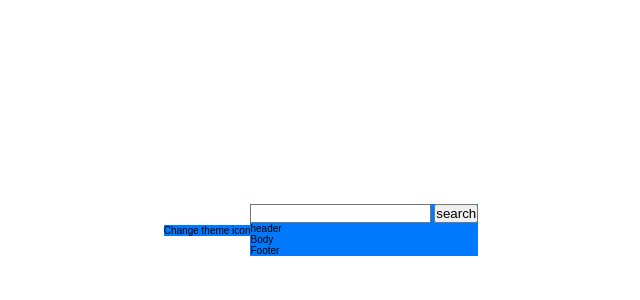
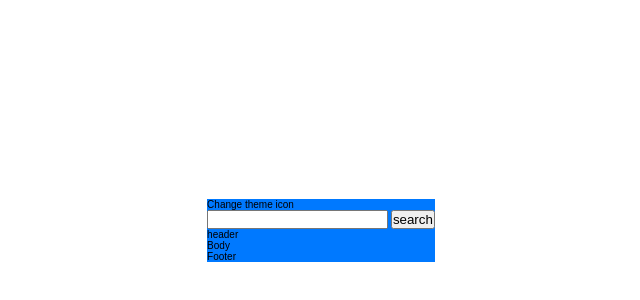
Before and after one commit to Nicasiomarques/github-user-search-app, a website: page index.html in a window 1280 px wide. Shown: the part 170-470 px from the top of the page, without its empty margins (319-959 px from the left). Drawn offline with Linux system fonts and the light colour scheme.

Commit message:
fix: solved conflits

```diff
--- a/Frontend/style/layout/_grid.sass
+++ b/Frontend/style/layout/_grid.sass
@@ -2,8 +2,9 @@ body
   display: flex
   justify-content: center
   align-items: center
+
 .container
   @include margin-x(auto)
-  max-width: $container-max-width
+  max-width: 730px
   width: 100%
   background: $primary
--- a/index.html
+++ b/index.html
@@ -15,11 +15,11 @@
 		<title>Frontend Mentor | GitHub user search app</title>
 	</head>
 	<body>
-		<header class="c-header">
-			<div class="container">Change theme icon</div>
-		</header>
 		<main>
 			<div class="container">
+				<header class="c-header">
+					<div class="container">Change theme icon</div>
+				</header>
 				<form action="#" class="c-form">
 					<input type="search" class="c-input c-input--search" />
 					<button class="c-btn c-btn--primary">search</button>
```
Also changed, not shown: Frontend/style/abstracts/_functions.sass (line endings or trailing spaces), 1 other file.
